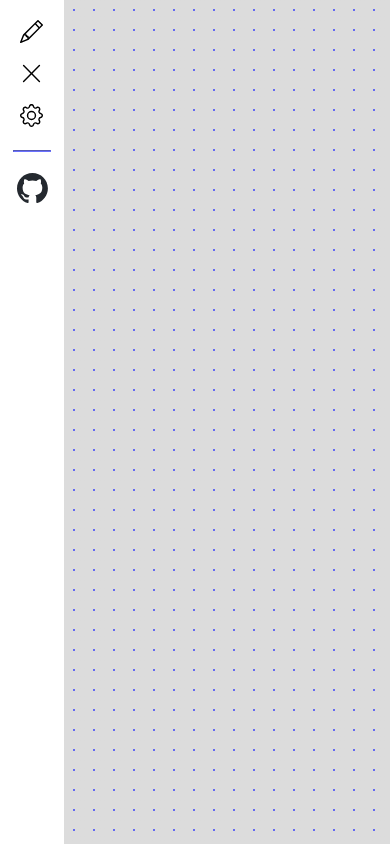
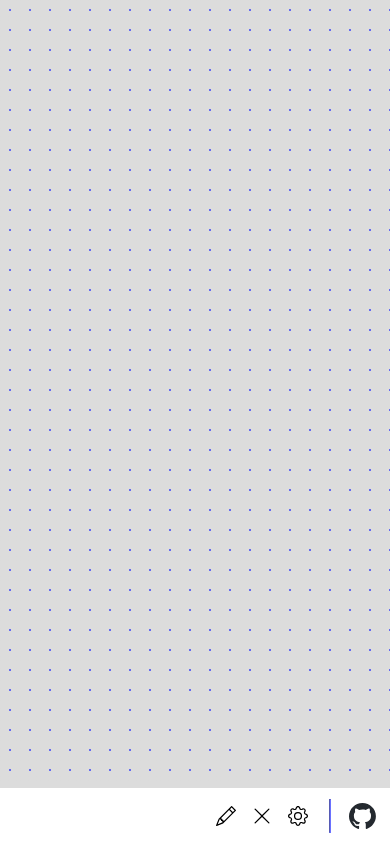
Before and after one commit to Louikka/draggable-words, a Svelte app: page / in a window 390 px wide. Built offline with nearby package versions, Linux system fonts and the light colour scheme.

Commit message:
couple bug-fixes + responsive layout

```diff
--- a/index.html
+++ b/index.html
@@ -22,10 +22,6 @@
     <link rel="preconnect" href="https://fonts.googleapis.com" />
     <link rel="preconnect" href="https://fonts.gstatic.com" crossorigin />
     <link rel="stylesheet" href="https://fonts.googleapis.com/css2?family=Noto+Sans:ital,wght@0,100..900;1,100..900&display=swap" />
-
-    <style>
-        [x-cloak] { display : none !important }
-    </style>
 </head>
 
 
--- a/src/App.svelte
+++ b/src/App.svelte
@@ -109,7 +109,6 @@
 
         background-color : var(--color-white) ;
     }
-
     .aside-section {
         display : flex ;
         flex-direction : column ;
@@ -134,7 +133,6 @@
         border-radius : .5rem ;
     }
 
-
     #canvas-container {
         position : relative;
         flex-grow : 1 ;
@@ -146,4 +144,25 @@
         ) ;
         background-size : 20px 20px ;
     }
+
+
+    @media (max-width : 500px) {
+        .__wrapper__ {
+            flex-direction : column-reverse ;
+        }
+
+        .aside-panel {
+            flex-direction : row ;
+            justify-content : flex-end ;
+        }
+        .aside-section {
+            flex-direction : row ;
+        }
+
+        hr {
+            width : 0 ;
+            height : 100% ;
+            margin : 0 1rem ;
+        }
+    }
 </style>
--- a/src/app.css
+++ b/src/app.css
@@ -8,6 +8,12 @@
     --color-softblue-light : rgba(from var(--color-softblue) r g b / .8) ;
 }
 
+
+@media (max-width : 500px) {
+    html {
+        font-size : 14px ;
+    }
+}
 
 
 body {
--- a/src/lib/AsideMenuCreate.svelte
+++ b/src/lib/AsideMenuCreate.svelte
@@ -21,7 +21,7 @@
 
         for (let word of formInputText.value.trim().split(' ').filter(s => s !== ''))
         {
-            if (APP_OPTIONS.split !== undefined)
+            if (APP_OPTIONS.split.isSplit)
             {
                 if (APP_OPTIONS.split.language === 'en')
                 {
```
Also changed, not shown: 4 other files (tests, documents, lock files or other folders).
